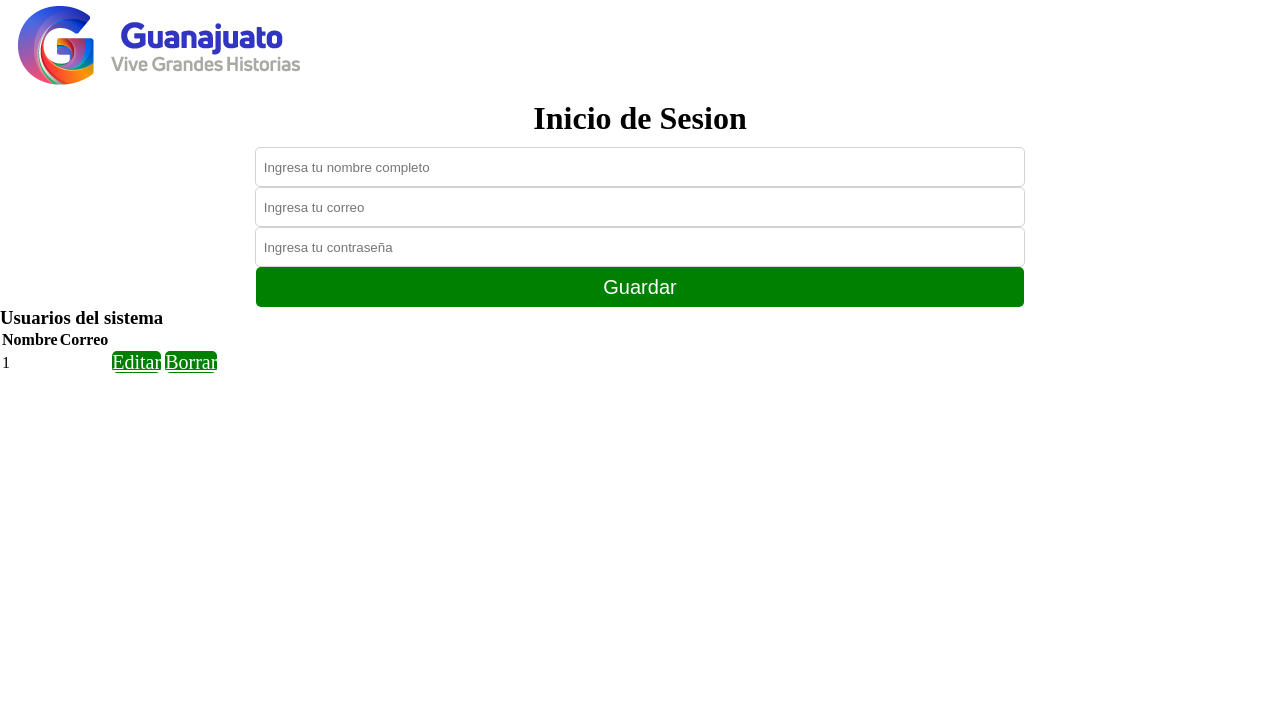
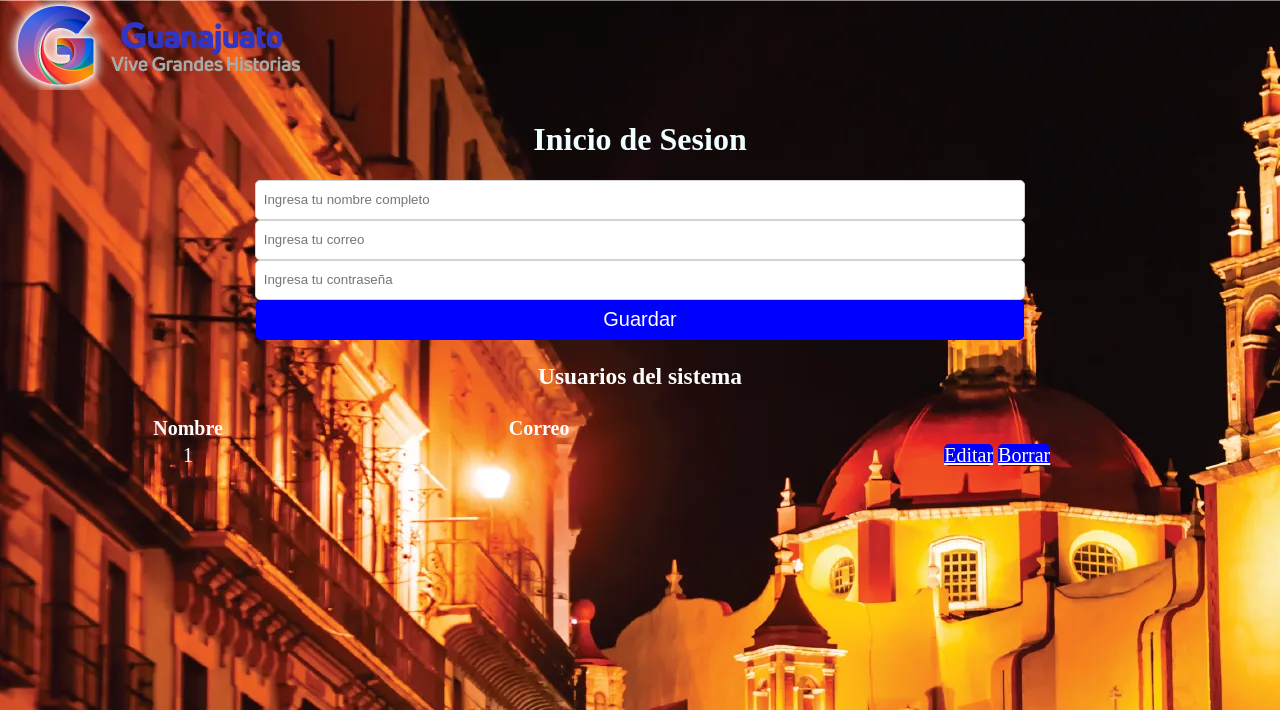
Before and after one commit to moybadajoz/Proyecto-Turistico, a PHP site: page /login.php in a window 1280 px wide. Shown: the top 710 px of the page. Run offline with PHP 8.4, Linux system fonts and the light colour scheme; tables that the repository leaves empty or names only in its code hold one stand-in row (values such as "Sample post"); data that the repository does not hold is empty.

Commit message:
modificacion de login v0.2.3 y modificamos update

```diff
--- a/css/style_login.css
+++ b/css/style_login.css
@@ -1,6 +1,8 @@
-*{
+body{
     margin: 0;
     padding: 0;
+    background-image: url('../img/GtoLoginBack.webp');
+    background-repeat: no-repeat;
 }
 .container{
     display: wrap;
@@ -9,12 +11,13 @@
 .titulo{
     width: 100%;
     text-align: center;
+    color:azure;
 }
 .logo{
     padding: 0;
     margin-right: 10px;
     height: 100px;
-    width: 360px;
+    width: 30px;
 }
 
 
@@ -40,7 +43,7 @@
 
 .btn{
     padding: 0px;
-    background-color: green;
+    background-color: blue;
     color: white;
     font-size: 20px;
     border-radius: 5px;
@@ -48,3 +51,13 @@
     grid-column: 2 / 5;
     width: 100%;
 }
+
+.col-md-8{
+    text-align: center;
+    font-size: 20px;
+    color: white;
+    display: flex;
+    justify-content: space-around;
+    flex-direction: column;
+    flex-wrap: wrap;
+}
--- a/login.php
+++ b/login.php
@@ -10,7 +10,7 @@
     <meta charset="UTF-8">
     <meta http-equiv="X-UA-Compatible" content="IE=edge">
     <meta name="viewport" content="width=device-width, initial-scale=1.0">
-    <title>Usuario</title>
+    <title>LC4F - Login</title>
     <link rel="stylesheet" href="./css/style_login.css">
     <link rel="preconnect" href="https://fonts.googleapis.com">
     <link rel="preconnect" href="https://fonts.gstatic.com" crossorigin>
```
Also changed, not shown: update.php (+9 -5 lines), img/GtoLoginBack.webp (added).
